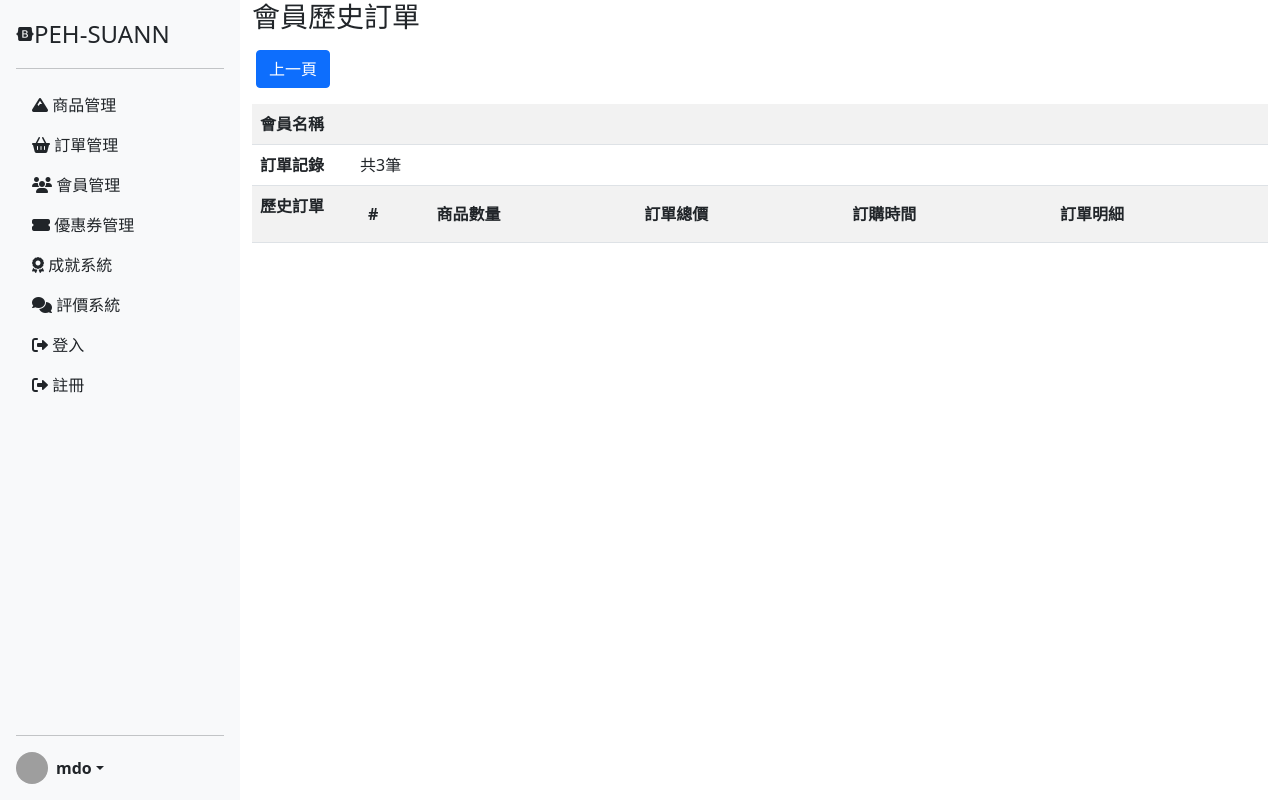
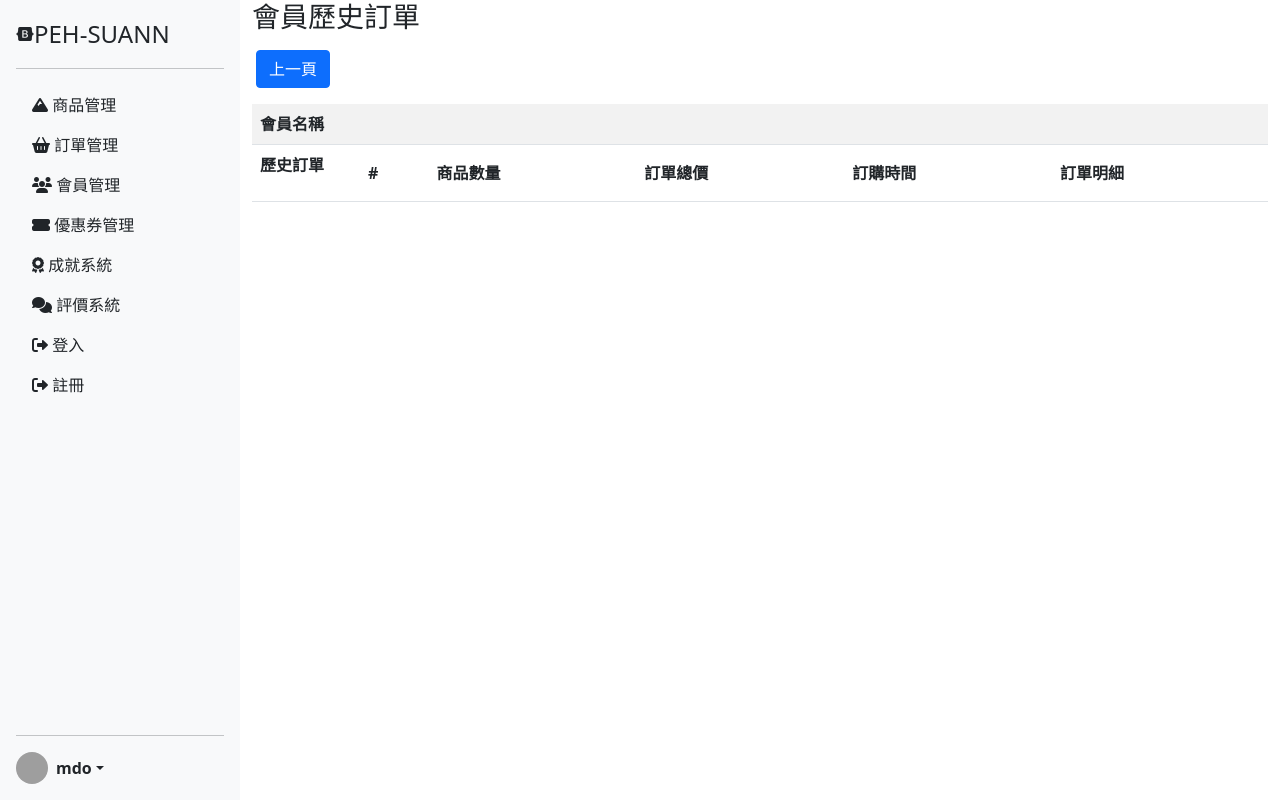
Before and after one commit to peh-suann/midterm_, a PHP site: page /member_order.php?sid=1 in a window 1280 px wide. Run offline with PHP 8.4, Linux system fonts and the light colour scheme; data that the repository does not hold is empty; grey boxes are pictures that could not be loaded.

Commit message:
Update member_order.php

```diff
--- a/member_order.php
+++ b/member_order.php
@@ -110,10 +110,6 @@ for ($i = 0; $i < count($current_member_row); $i++) {
                 </td>
             </tr>
             <tr>
-                <th>訂單記錄</th>
-                <td>共3筆</td>
-            </tr>
-            <tr>
                 <th scope="row" class="th_od">歷史訂單</th>
                 <td>
                     <table class="table m-0 p-0 table-borderless">
```
